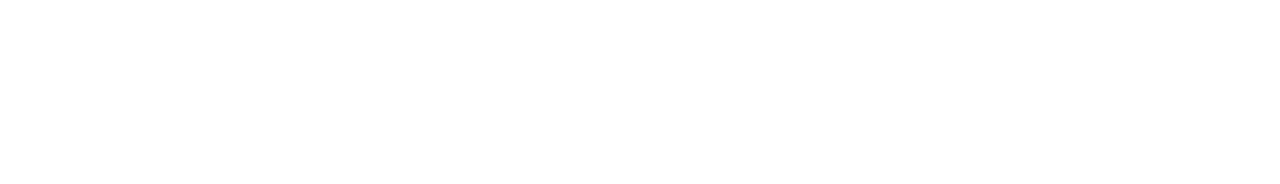
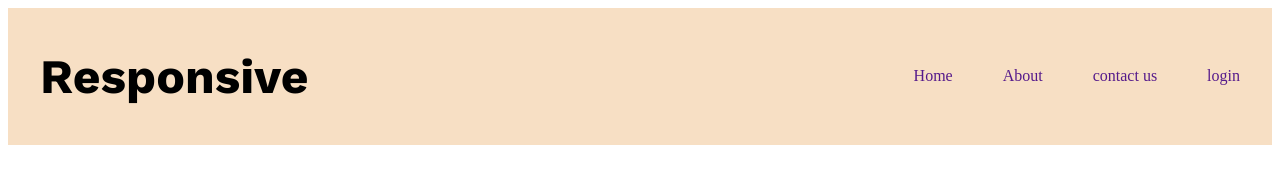
Before and after one commit to Wood-peekar/Responsive-website, a plain HTML site: page index.html in a window 1280 px wide. Drawn offline with nearby package versions, Linux system fonts and the light colour scheme.

Commit message:
image added

```diff
--- /dev/null
+++ b/archi.css
@@ -0,0 +1,33 @@
+
+@import url('https://fonts.googleapis.com/css2?family=Inter:ital,opsz,wght@0,14..32,100..900;1,14..32,100..900&family=Open+Sans:ital,wght@0,300..800;1,300..800&family=Raleway:ital,wght@0,100..900;1,100..900&family=Work+Sans:ital,wght@0,100..900;1,100..900&display=swap');
+
+.work-sans{
+  font-family: "Work Sans", sans-serif;
+  font-optical-sizing: auto;
+  font-weight: 400;
+  font-style: normal;
+}
+
+.head{
+   background-color: #f7dfc4;
+}
+.nav-bar{
+     display: flex;
+    justify-content: space-between;
+    width: 1200px;
+    margin: 0px auto;
+}
+.header{
+    list-style: none;
+    display: flex;
+    gap: 50px;
+    align-items: center;
+}
+.list a{
+    text-decoration: none;
+    color: ;
+}
+.logo{
+    font-size: 3rem;
+    font-weight: bold;
+}
--- a/index.html
+++ b/index.html
@@ -3,9 +3,32 @@
 <head>
     <meta charset="UTF-8">
     <meta name="viewport" content="width=device-width, initial-scale=1.0">
-    <title>Document</title>
+    <title>Responsive website</title>
+    <link rel="stylesheet" href="archi.css">
 </head>
 <body>
+    <header class="head">
+        <nav class="nav-bar">
+            <h2 class="logo work-sans">Responsive</h2>
+            <ul class="header">
+                <li class="list"><a href="">Home</a></li>
+                <li class="list"><a href="">About</a></li>
+                <li class="list"><a href="">contact us</a></li>
+                <li class="list"><a href="">login</a></li>
+            </ul>
+        </nav>
+        <div class="header-content">
 
+        </div>
+        <div class="banner">
+
+        </div>
+    </header>
+    <main>
+
+    </main>
+    <footer>
+
+    </footer>
 </body>
 </html>
```
Also changed, not shown: images/architect.png (added), images/banner.png (added), images/icons/customers.png (added), images/icons/email.png (added), images/icons/projects.png (added), images/icons/ribon.png (added), images/sponsors/amazon.png (added), images/sponsors/figma.png (added), images/sponsors/google.png (added), images/sponsors/spotify.png (added), images/sponsors/telerama.png (added), images/team1.png (added), images/team2.png (added), images/team3.png (added), 1 more files.
